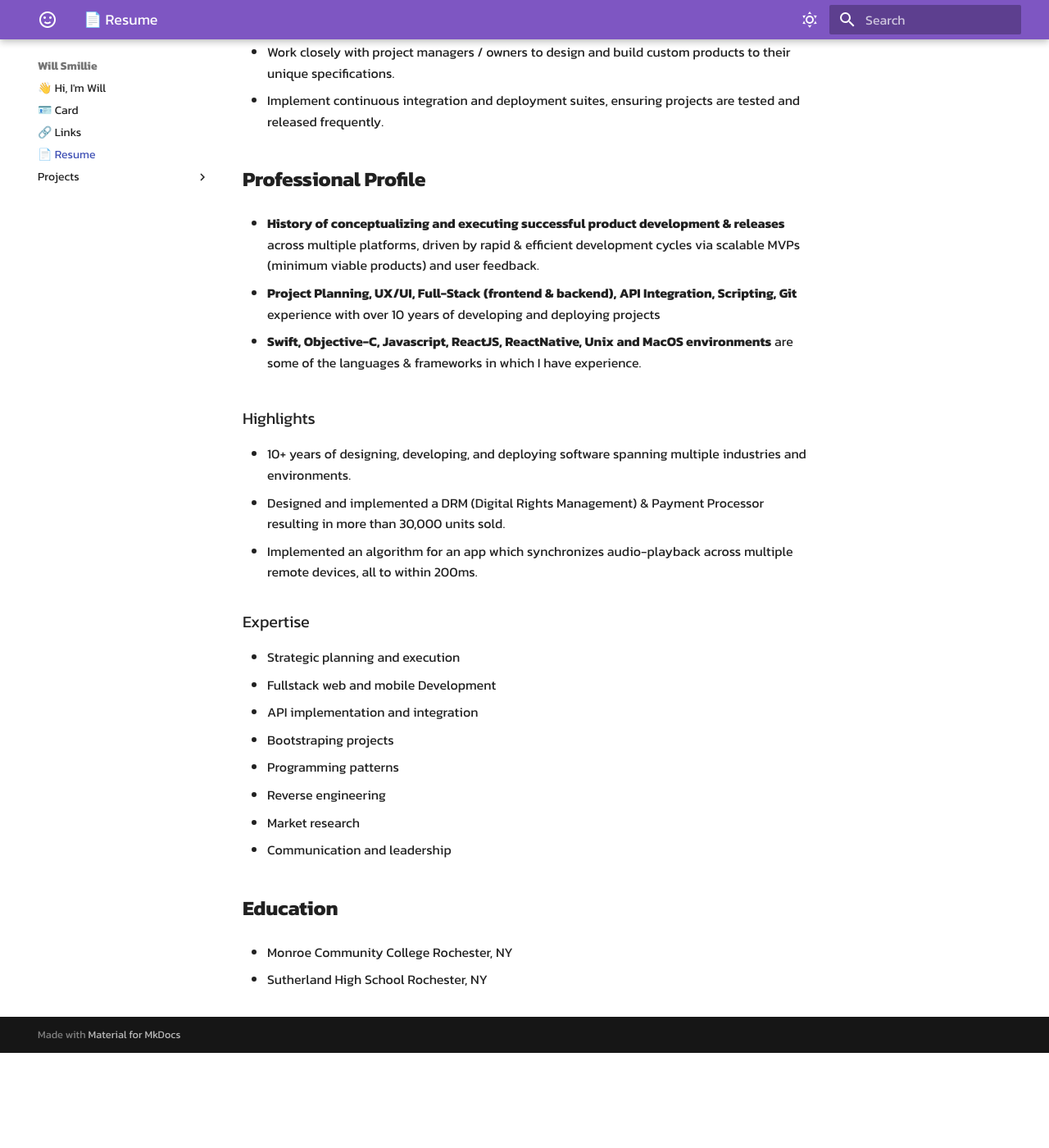
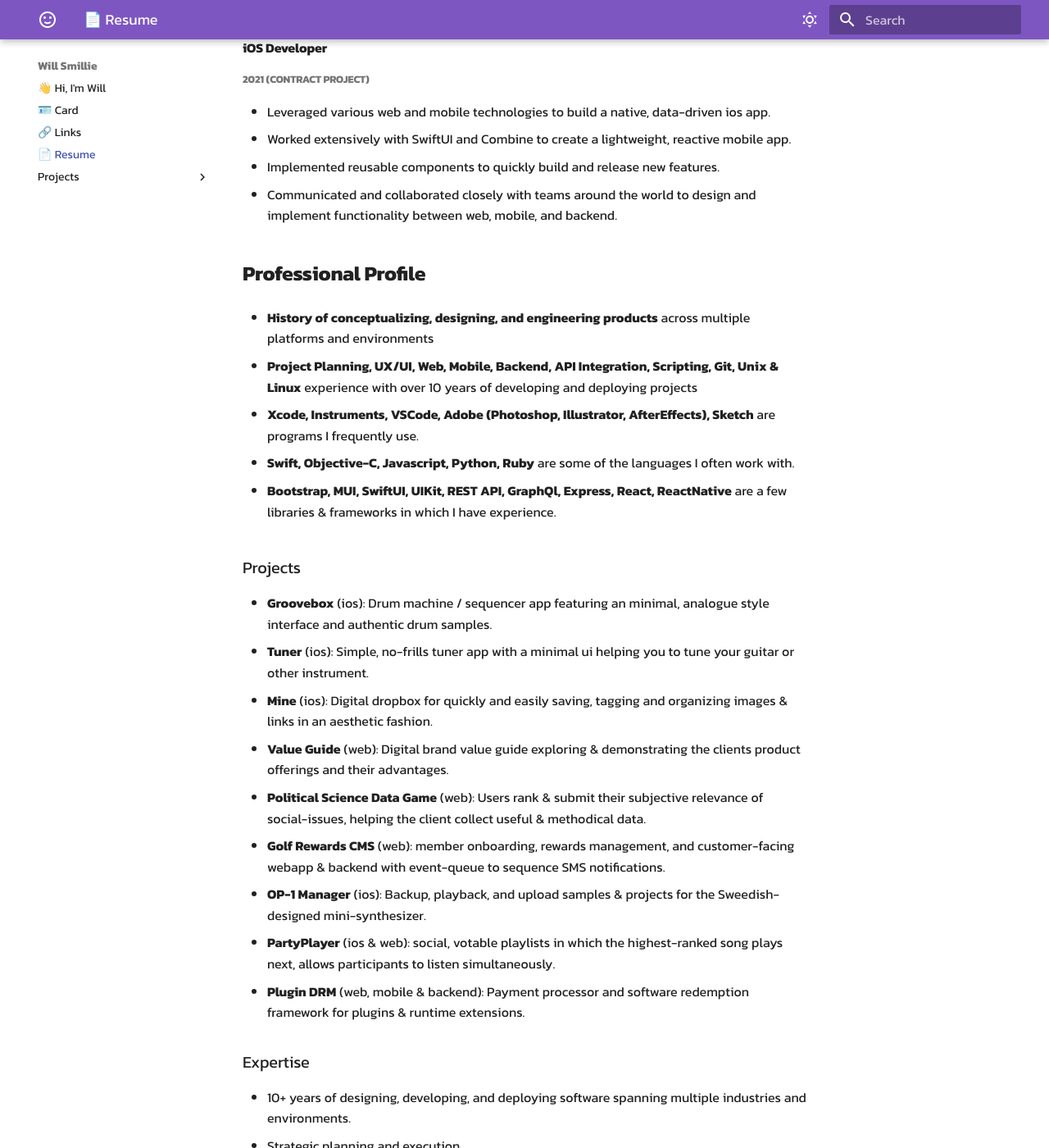
Before and after one commit to willsmillie/portfolio, an MkDocs documentation site: the page built from docs/resume.md, in a window 1280 px wide and 1400 px high, scrolled down 929 px. Shown: the whole window at 82% size. Built offline with MkDocs 1.6.1 and Material for MkDocs 9.7.7, drawn with Linux system fonts in a browser that asks for light colours; before the commit the page ends 2213 px from its top, so only the background shows below that; some of the changed text lies outside the part shown.

Commit message:
cleanup resume

```diff
--- a/docs/resume.md
+++ b/docs/resume.md
@@ -6,52 +6,70 @@
 
 Website: willsmillie.me
 
+Phone: 858 519 7386
+
 ## **Technical Skills**
 
-Fluent in architecting / building web & mobile applications using Swift, Objective-C, Javascript (React, Vue, Node), Python, and Ruby.
+Fluent in designing, architecting & deploying web, mobile, and server applications using Swift, Objective-C, Javascript, Python, Ruby, employing various popular technologies.
 
 ## **Experience**
 
-### Tech Lead / Senior Software Engineer
+### Red Door Endeavors
 
-OptIn Jan-April 2021 (contractor)
+#### Founder / Design & Development
+
+##### 2015 - present
+
+- Founded my consulting company, specializing in design and development of web and mobile apps.
+- Work closely with project managers and owners to design and build custom products to their specifications.
+- Implement continuous integration and deployment suites, ensuring projects are tested and released frequently.
+
+### OptIn
+
+#### iOS Developer
+
+##### 2021 (contract project)
 
 - Leveraged various web and mobile technologies to build a native, data-driven ios app.
 - Worked extensively with SwiftUI and Combine to create a lightweight, reactive mobile app.
 - Implemented reusable components to quickly build and release new features.
 - Communicated and collaborated closely with teams around the world to design and implement functionality between web, mobile, and backend.
 
-### Software Consultant
-
-Red Door Endeavors 2015-present
-
-- My software consulting company, specializing in rapid design and development of web and mobile apps.
-- Work closely with project managers / owners to design and build custom products to their unique specifications.
-- Implement continuous integration and deployment suites, ensuring projects are tested and released frequently.
-
 ## **Professional Profile**
 
-- **History of conceptualizing and executing successful product development & releases** across multiple platforms, driven by rapid & efficient development cycles via scalable MVPs (minimum viable products) and user feedback.
+- **History of conceptualizing, designing, and engineering products** across multiple platforms and environments
 
-- **Project Planning, UX/UI, Full-Stack (frontend & backend), API Integration, Scripting, Git** experience with over 10 years of developing and deploying projects
+- **Project Planning, UX/UI, Web, Mobile, Backend, API Integration, Scripting, Git, Unix & Linux** experience with over 10 years of developing and deploying projects
 
-- **Swift, Objective-C, Javascript, ReactJS, ReactNative, Unix and MacOS environments** are some of the languages & frameworks in which I have experience.
+- **Xcode, Instruments, VSCode, Adobe (Photoshop, Illustrator, AfterEffects), Sketch** are programs I frequently use.
 
-### Highlights
+- **Swift, Objective-C, Javascript, Python, Ruby** are some of the languages I often work with.
 
-- 10+ years of designing, developing, and deploying software spanning multiple industries and environments.
-- Designed and implemented a DRM (Digital Rights Management) & Payment Processor resulting in more than 30,000 units sold.
-- Implemented an algorithm for an app which synchronizes audio-playback across multiple remote devices, all to within 200ms.
+- **Bootstrap, MUI, SwiftUI, UIKit, REST API, GraphQl, Express, React, ReactNative** are a few libraries & frameworks in which I have experience.
+
+### Projects
+
+- **Groovebox** (ios): Drum machine / sequencer app featuring an minimal, analogue style interface and authentic drum samples.
+- **Tuner** (ios): Simple, no-frills tuner app with a minimal ui helping you to tune your guitar or other instrument.
+- **Mine** (ios): Digital dropbox for quickly and easily saving, tagging and organizing images & links in an aesthetic fashion.
+- **Value Guide** (web): Digital brand value guide exploring & demonstrating the clients product offerings and their advantages.
+- **Political Science Data Game** (web): Users rank & submit their subjective relevance of social-issues, helping the client collect useful & methodical data.
+- **Golf Rewards CMS** (web): member onboarding, rewards management, and customer-facing webapp & backend with event-queue to sequence SMS notifications.
+- **OP-1 Manager** (ios): Backup, playback, and upload samples & projects for the Sweedish-designed mini-synthesizer.
+- **PartyPlayer** (ios & web): social, votable playlists in which the highest-ranked song plays next, allows participants to listen simultaneously.
+- **Plugin DRM** (web, mobile & backend): Payment processor and software redemption framework for plugins & runtime extensions.
 
 ### Expertise
 
+- 10+ years of designing, developing, and deploying software spanning multiple industries and environments.
 - Strategic planning and execution
 - Fullstack web and mobile Development
 - API implementation and integration
+- UI / UX Design & Development
 - Bootstraping projects
 - Programming patterns
 - Reverse engineering
-- Market research
+- Market research & feedback
 - Communication and leadership
 
 ## **Education**
```
